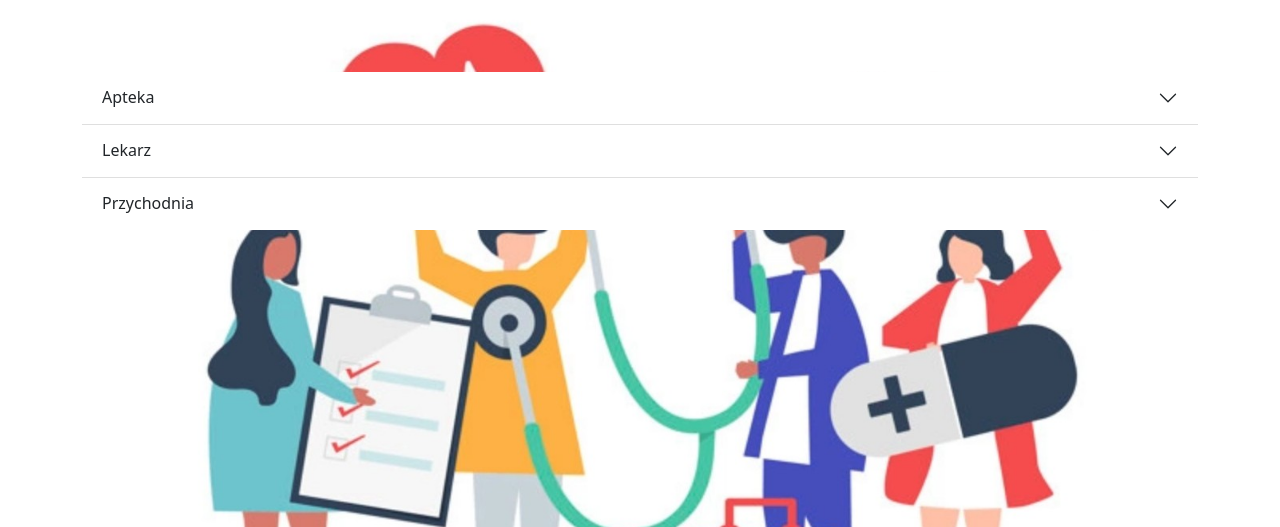
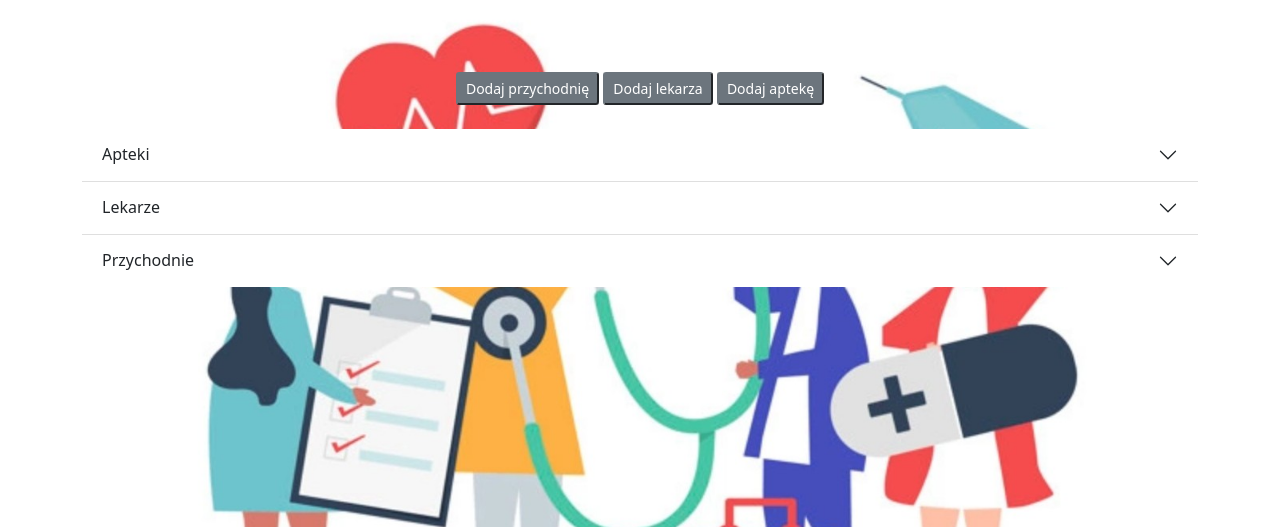
Before and after one commit to broda1802/Diary, a Django app: page /contacts/ in a window 1280 px wide. Shown: the part 56-583 px from the top of the page. Run offline with Django 3.2, Linux system fonts and the light colour scheme; a user stored in the database is signed in; data comes from the database, SQL or seed files in the repository; both versions use the stored data as it was after the commit.

Commit message:
dodane przyciski do contacts

```diff
--- a/accounts/templates/contacts.html
+++ b/accounts/templates/contacts.html
@@ -3,14 +3,19 @@
 <br>
     <br>
     <br>
-
+    <div class="container text-center">
+        <a href="{% url 'clinic_add_view' %}"> <button type="button" class="btn-secondary btn-sm disabled" tabindex="-1" role="button" aria-disabled="true">Dodaj przychodnię</button></a>
+        <a href="{% url 'doctor_add_view' %}"> <button type="button" class="btn-secondary btn-sm disabled" tabindex="-1" role="button" aria-disabled="true">Dodaj lekarza</button></a>
+        <a href="{% url 'pharmacy_add_view' %}"> <button type="button" class="btn-secondary btn-sm disabled" tabindex="-1" role="button" aria-disabled="true">Dodaj aptekę</button></a>
+    </div>
+<br>
     <script src="https://cdn.jsdelivr.net/npm/bootstrap@5.1.3/dist/js/bootstrap.bundle.min.js" integrity="sha384-ka7Sk0Gln4gmtz2MlQnikT1wXgYsOg+OMhuP+IlRH9sENBO0LRn5q+8nbTov4+1p" crossorigin="anonymous"></script>
 <div class="container">
 <div class="accordion accordion-flush" id="accordionFlushExample">
   <div class="accordion-item">
     <h2 class="accordion-header" id="flush-headingOne">
       <button class="accordion-button collapsed" type="button" data-bs-toggle="collapse" data-bs-target="#flush-collapseOne" aria-expanded="false" aria-controls="flush-collapseOne">
-         Apteka
+         Apteki
       </button>
     </h2>
         {% for pharmacy in pharmacies %}
@@ -21,7 +26,11 @@
               <a>Miasto: {{ pharmacy.city }} </a> <br>
               <a>Ulica: {{ pharmacy.street }} </a> <br>
               <a>Godziny otwarcia: {{ pharmacy.opening_hours }} </a><br>
-              <a>Telefon: {{ pharmacy.phone}} </a>
+              <a>Telefon: {{ pharmacy.phone}} </a><br>
+              <a href="{% url 'pharmacy_delete_view' pharmacy.pk %}">
+                <button type="button" class="btn btn-outline-danger btn-sm">Usuń</button></a>
+              <a href="{% url 'pharmacy_update_view' pharmacy.pk%}">
+                <button type="button" class="btn btn-outline-secondary btn-sm">Edytuj</button></a>
           </ul>
       </div>
     </div>
@@ -30,7 +39,7 @@
   <div class="accordion-item">
     <h2 class="accordion-header" id="flush-headingTwo">
       <button class="accordion-button collapsed" type="button" data-bs-toggle="collapse" data-bs-target="#flush-collapseTwo" aria-expanded="false" aria-controls="flush-collapseTwo">
-        Lekarz
+        Lekarze
       </button>
     </h2>
       {% for doctor in doctors %}
@@ -40,6 +49,10 @@
               <a>Imię: {{ doctor.first_name}} </a><br>
               <a>Nazwisko: {{ doctor.last_name}} </a><br>
               <a>Specjalizacja: {{ doctor.medical_specialization }} </a><br>
+              <a href="{% url 'doctor_delete_view' doctor.pk %}">
+                <button type="button" class="btn btn-outline-danger btn-sm">Usuń</button></a>
+              <a href="{% url 'doctor_update_view' doctor.pk%}">
+                <button type="button" class="btn btn-outline-secondary btn-sm">Edytuj</button></a>
           </ul>
       </div>
     </div>
@@ -48,7 +61,7 @@
   <div class="accordion-item">
     <h2 class="accordion-header" id="flush-headingThree">
       <button class="accordion-button collapsed" type="button" data-bs-toggle="collapse" data-bs-target="#flush-collapseThree" aria-expanded="false" aria-controls="flush-collapseThree">
-        Przychodnia
+        Przychodnie
       </button>
     </h2>
      {% for clinic in clinics %}
@@ -58,14 +71,14 @@
               <a> {{ clinic.name }} </a><br>
               <a>Miasto: {{ clinic.city }} </a><br>
               <a>Ulica: {{clinic.street }} </a><br>
-              <a>Telefon {{clinic.phone }} </a>
-          </ul>
-              <a href="{% url 'clinic_add_view'%}">
-                <button type="button" class="btn btn-outline-info btn-sm">Dodaj</button></a>
+              <a>Telefon {{clinic.phone }} </a><br>
               <a href="{% url 'clinic_delete_view' clinic.pk %}">
                 <button type="button" class="btn btn-outline-danger btn-sm">Usuń</button></a>
               <a href="{% url 'clinic_update_view' clinic.pk%}">
                 <button type="button" class="btn btn-outline-secondary btn-sm">Edytuj</button></a>
+          </ul>
+
+
       </div>
     </div>
       {% endfor %}
```
Also changed, not shown: accounts/templates/disease_detail_view.html (+5 -5 lines), db.sqlite3.
